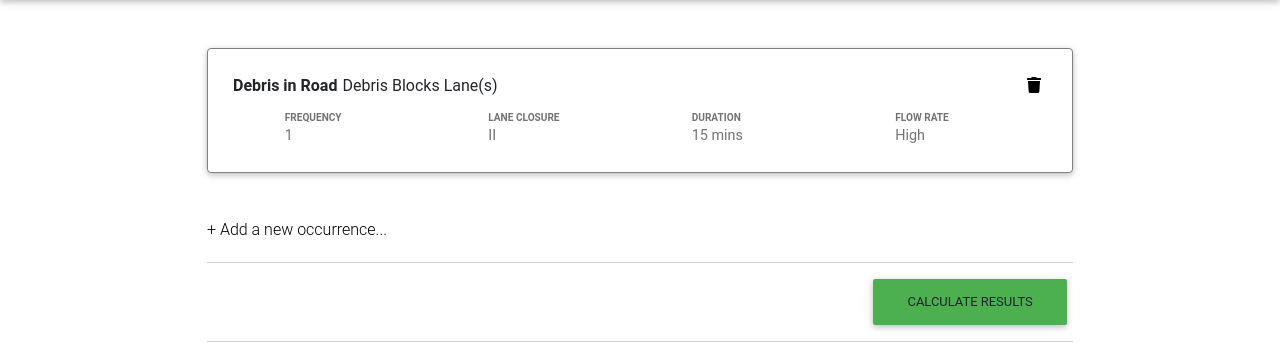
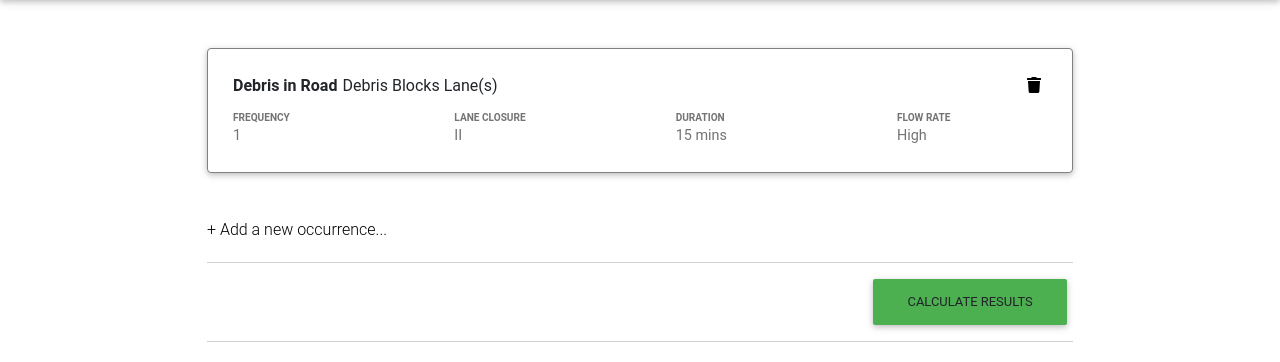
Before and after one commit to susedavid19/Test, a Django app: page / in a window 1280 px wide. Shown: the part 56-418 px from the top of the page. Run offline with Django 3.2, Linux system fonts and the light colour scheme; data comes from the database, SQL or seed files in the repository; tables that the repository leaves empty hold one stand-in row (values such as "Sample post"); some libraries are stand-ins or nearby versions.

Commit message:
Add style tweak and update test selenium way

```diff
--- a/expressways/core/static/base.css
+++ b/expressways/core/static/base.css
@@ -45,8 +45,7 @@ section {
 }
 
 #configuration-list .config {
-    min-width: 100px;
-    align-self: stretch;
+    min-width: 150px;
 }
 
 #configuration-list .col-name {
--- a/expressways/core/templates/core/home.html
+++ b/expressways/core/templates/core/home.html
@@ -38,7 +38,7 @@
             </form>
           </div>
         </div>
-        <div class="row card-text d-flex justify-content-around">
+        <div class="row card-text d-flex justify-content-between">
           <div class="config">
             <div class="col-name">
               Frequency
--- a/requirements.txt
+++ b/requirements.txt
@@ -1 +1 @@
--r requirements/development.txt
+-r requirements/production.txt
```
Also changed, not shown: expressways/core/tests/test_ui_ux.py (+2 -2 lines).
